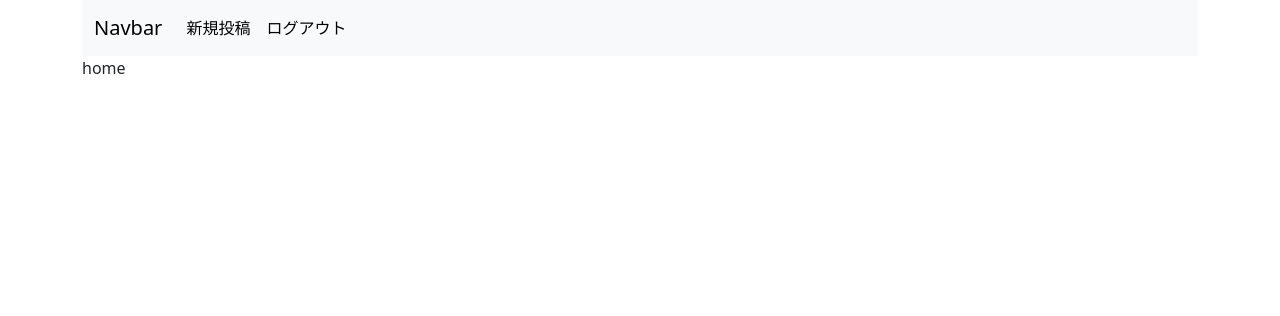
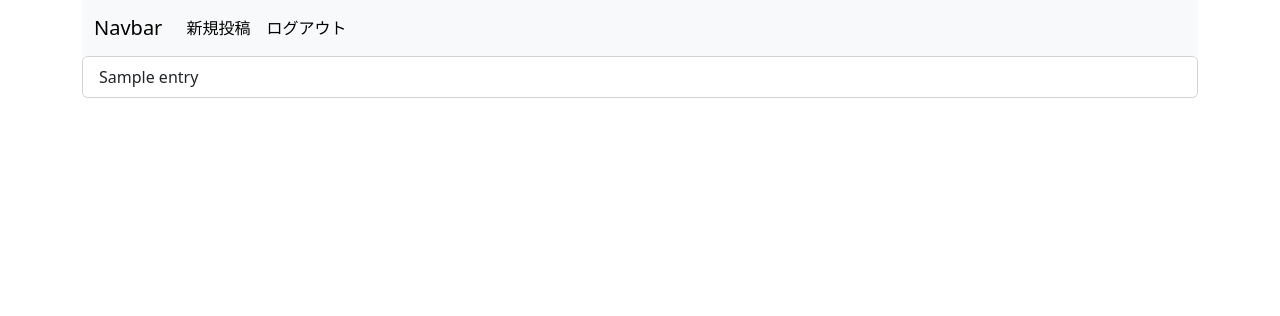
Before and after one commit to pdTrade/flask-blog-sample, a Flask app: page / in a window 1280 px wide. Shown: the top 316 px of the page. Run offline with Flask 3, Linux system fonts and the light colour scheme; the visitor is signed in with stand-in values (Sample User, id 1); tables that the repository leaves empty hold one stand-in row (values such as "Sample post").

Commit message:
一覧表示

```diff
--- a/app.py
+++ b/app.py
@@ -12,7 +12,8 @@ from models import Entry
 def show_entries():
   if not session.get('logged_in'):
     return redirect('/login')
-  return render_template('index.html')
+  entries = Entry.query.order_by(Entry.id.desc()).all()
+  return render_template('index.html', entries=entries)
 
 @app.route('/login', methods=['GET', 'POST'])
 def login():
--- a/templates/index.html
+++ b/templates/index.html
@@ -1,6 +1,14 @@
 {% extends "layout.html" %}
 {% block body %}
-<div class="">
-  home
+{% if entries|length > 0 %}
+<div class="card">
+  <ul class="list-group list-group-flush">
+    {% for entry in entries %}
+    <li class="list-group-item">{{ entry.title }}</li>
+    {% endfor %}
+  </ul>
 </div>
+{% else %}
+<div>記事がありません</div>
+{% endif %}
 {% endblock %}
```
